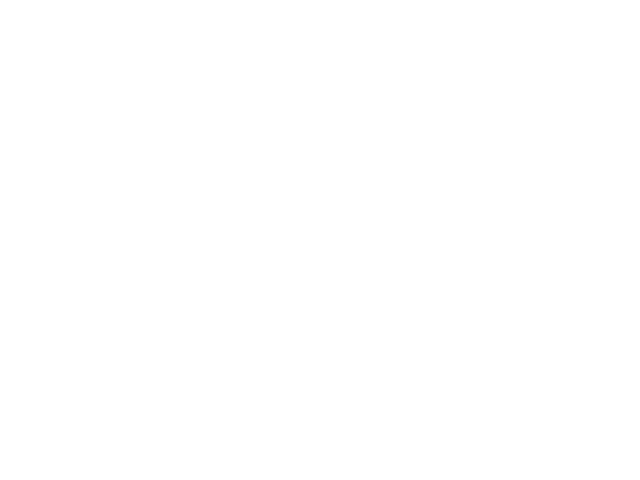
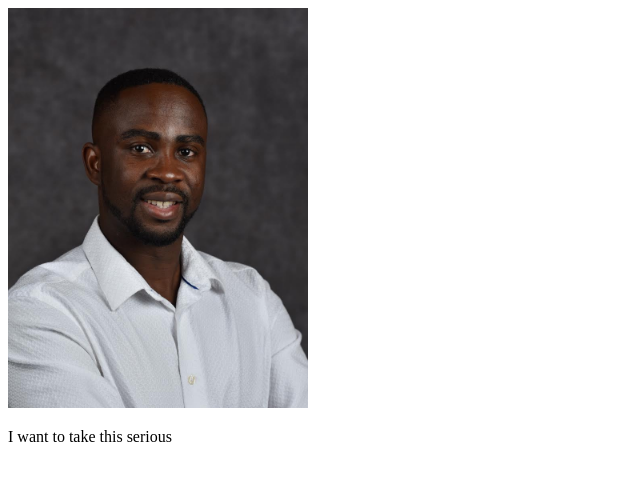
Before and after one commit to EddieJae24/Git-from-local, a plain HTML site: page index.html in a window 1280 px wide. Shown: the whole page, without its empty margins (0-640 px from the left). Drawn offline with Linux system fonts and the light colour scheme.

Commit message:
Adding css file  file

```diff
--- a/assets/style.css
+++ b/assets/style.css
@@ -0,0 +1 @@
+.image {width:300px};
--- a/index.html
+++ b/index.html
@@ -1,13 +1,17 @@
 <!DOCTYPE html>
 <html lang="en-US">
+
     <head>
         <meta charset="UTF-8">
+        <title> How to Pull Git</title>
         <link rel="stylesheet" href="./assets/style.css">
-        <title> How to Pull Git</title>
+
     </head>
+
     <body>
         <header>
-
+            <img class="image" src="./assets/IMG_2231.JPG"/>
+            <p> I want to take this serious</p>
         </header>
 
         <main>
```
Also changed, not shown: assets/IMG_2231.JPG (added).
